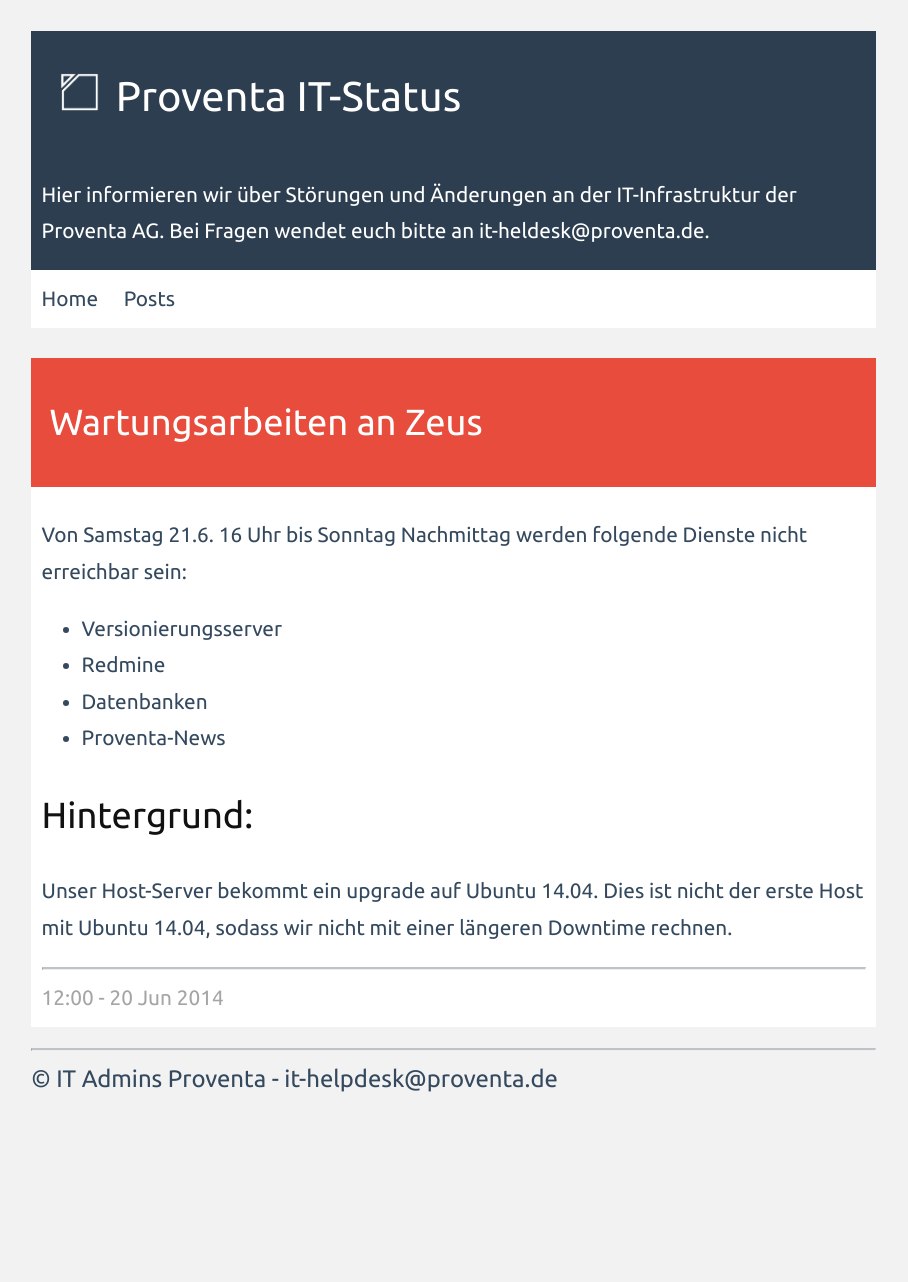
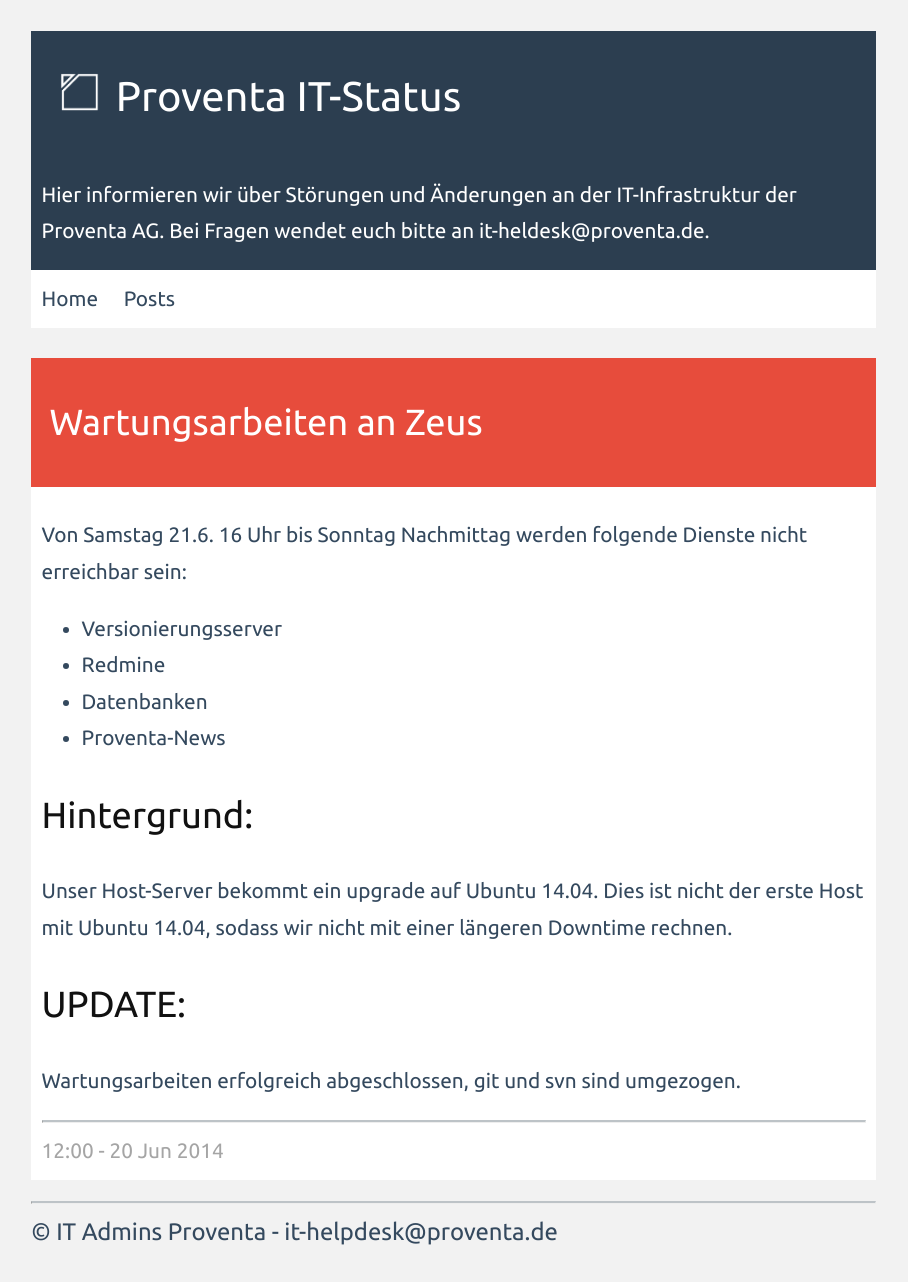
Before and after one commit to proventa/status, a Jekyll site: the page built from _posts/2014-06-20-Zeus-Wartungsarbeiten.markdown, in a window 1280 px wide. Shown: the whole page, without its empty margins (0-908 px from the left). Built offline with Jekyll 4.4.1, drawn with Linux system fonts in a browser that asks for light colours; before the commit the page ends 1129 px from its top, so only the background shows below that.

Commit message:
zeus-wartung: abgeschlossen

```diff
--- a/_posts/2014-06-20-Zeus-Wartungsarbeiten.markdown
+++ b/_posts/2014-06-20-Zeus-Wartungsarbeiten.markdown
@@ -15,3 +15,8 @@
 -----------
 
 Unser Host-Server bekommt ein upgrade auf Ubuntu 14.04. Dies ist nicht der erste Host mit Ubuntu 14.04, sodass wir nicht mit einer längeren Downtime rechnen.
+
+UPDATE:
+-------
+
+Wartungsarbeiten erfolgreich abgeschlossen, git und svn sind umgezogen.
```
